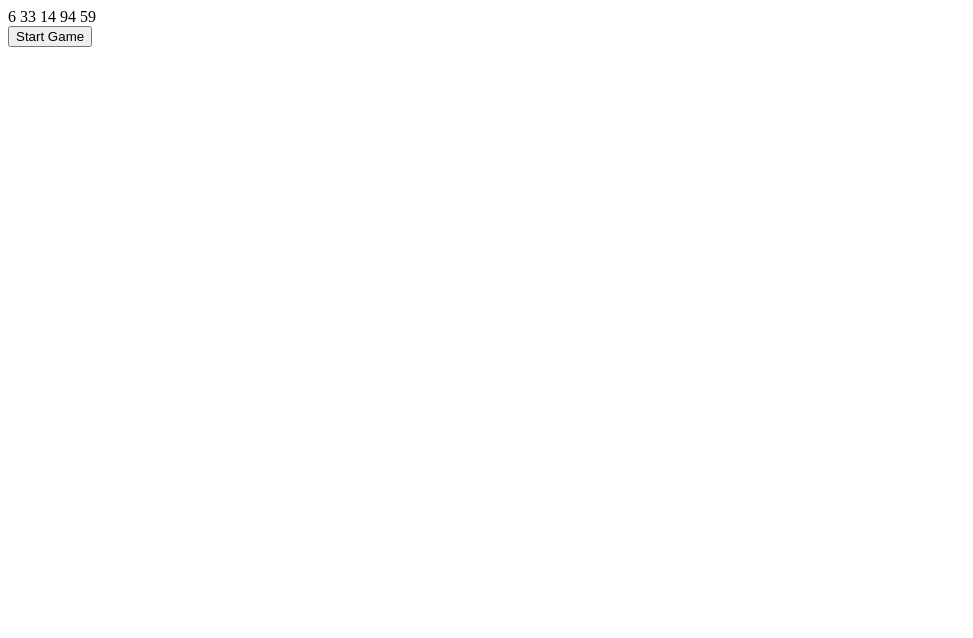
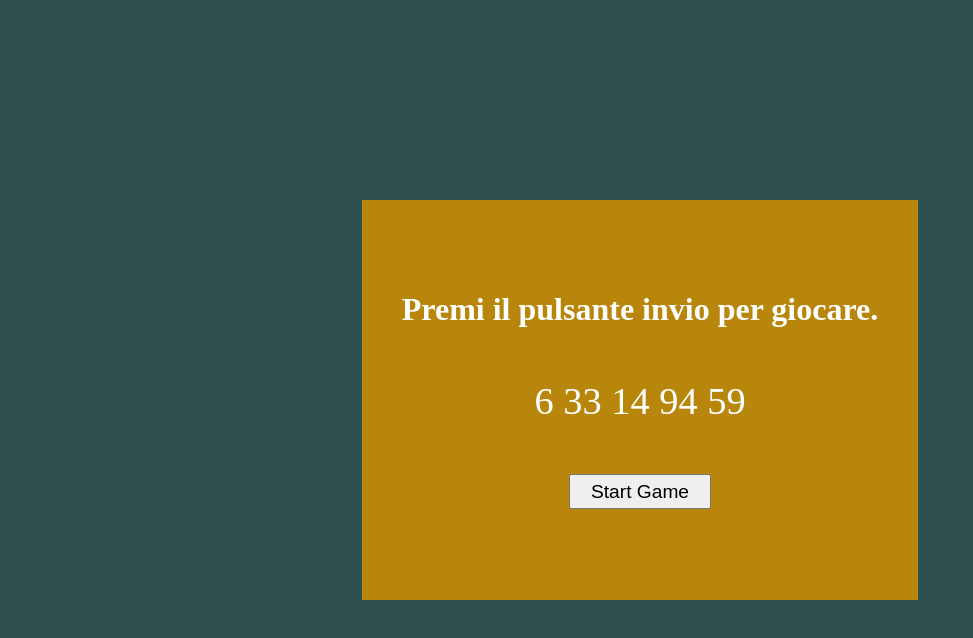
Before and after one commit to Pirisinu/js-simon, a plain HTML site: page index.html in a window 1280 px wide. Shown: the whole page, without its empty margins (0-973 px from the left). Drawn offline with Linux system fonts and the light colour scheme.

Commit message:
[ADD]CSS STYLE+ [FIX]GENERAL

```diff
--- a/css/style.css
+++ b/css/style.css
@@ -0,0 +1,35 @@
+*{
+  margin: 0;
+  padding: 0;
+  box-sizing: border-box;
+}
+body{
+   background-color: darkslategray;
+   text-align: center;
+   display: flex;
+   justify-content: center;
+   align-items: center;
+   height: 100vh;
+}
+.container{
+  max-width: 800px;
+  height: 400px;
+  background-color: darkgoldenrod;
+  display: flex;
+  flex-direction: column;
+  justify-content: space-evenly;
+  padding: 40px;
+}
+#title{
+  color: white;
+}
+#number-container{
+  color: white;
+  font-size: 2.4rem;
+}
+#start{
+  width: 30%;
+  height: 35px;
+  font-size: 1.2rem;
+  margin: 0 auto;
+}
--- a/index.html
+++ b/index.html
@@ -4,16 +4,18 @@
   <meta charset="UTF-8">
   <meta name="viewport" content="width=device-width, initial-scale=1.0">
 
-  <title>Simon Says</title>
-
-  <!-- CSS -->
+  <link rel="stylesheet" href="css/style.css">
 
 
+
+  <title>Simon Says</title>
 </head>
 <body>
-
-  <div id="title"></div>
-  <button id="start"></button>
+  <div class="container">
+    <h1 id="title"></h1>
+    <div id="number-container"></div>
+    <button id="start"></button>
+  </div>
 
   <script src="js/script.js"></script>
 </body>
--- a/js/script.js
+++ b/js/script.js
@@ -14,7 +14,10 @@ SVOLGIMENTO
 */
 //Element
 const title = document.getElementById('title');
+const numberContainer = document.getElementById('number-container');
 const startButton = document.getElementById('start');
+//
+title.innerHTML = 'Premi il pulsante invio per giocare.'
 startButton.innerHTML = 'Start Game';
 
 //Data
@@ -43,12 +46,12 @@ while (i < 5) {
   randomNum.push(randomNumber);
   const spanElement = document.createElement('span');
   spanElement.textContent = randomNumber;//Assegno allo span il numero
-  title.appendChild(spanElement); // Aggiungi lo span al titolo
+  numberContainer.appendChild(spanElement); // Aggiungi lo span al titolo
 
   // Aggiungi uno spazio vuoto tra i numeri (tranne dopo l'ultimo numero)
   if (i < 4) {
     const spaceElement = document.createTextNode(' ');
-    title.appendChild(spaceElement);
+    numberContainer.appendChild(spaceElement);
   }
   i++;
 } // Stampo l'array con i numeri casuali generati
@@ -57,18 +60,16 @@ while (i < 5) {
 // Funzione per nascondere uno span al secondo
 function hideOneSpanPerSecond() {
   let spanIndex = 0; // Inizia con il primo span
-
   const intervalId = setInterval(function() {
     // Verifica se abbiamo raggiunto l'ultimo span
     if (spanIndex >= spanElements.length) {
       clearInterval(intervalId); // Ferma l'intervallo se siamo arrivati all'ultimo span
       return;
     }
-
     const spanToHide = spanElements[spanIndex];
-    spanToHide.style.visibility = 'hidden'; // Nascondo lo span corrente
+    spanToHide.style.visibility = 'hidden';
     spanIndex++;
-  }, 1000); // Nasconde uno span ogni secondo (1000 millisecondi)
+  }, 1000);
 }
 
 // Aggiungi un gestore di eventi al pulsante di avvio del gioco
@@ -77,4 +78,4 @@ startButton.addEventListener('click', function() {
 });
 
 // Memorizza gli elementi span in un array
-spanElements = Array.from(title.querySelectorAll('span'));
+spanElements = Array.from(numberContainer.querySelectorAll('span'));
```
